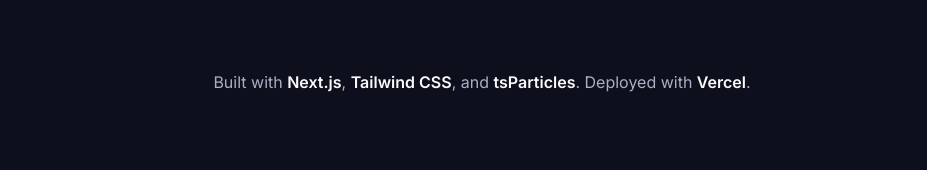
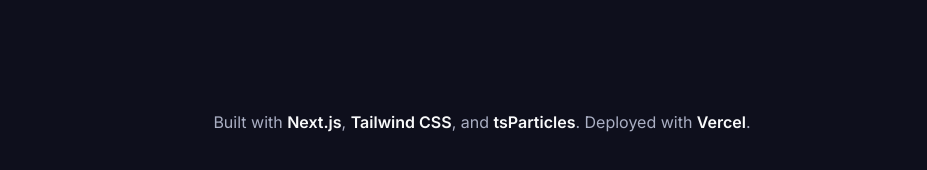
Before and after one commit to Spencer-J-Lee/portfolio-website-v1, a Next.js app: page / in a window 1280 px wide. Shown: the part 2777-2947 px from the top of the page, without its empty margins (158-1085 px from the left). Before the commit the page ends 2911 px from the top, so only its background shows below. Built offline with nearby package versions, Linux system fonts and the light colour scheme.

Commit message:
Add more spacing around footer

```diff
--- a/src/components/Footer.tsx
+++ b/src/components/Footer.tsx
@@ -17,7 +17,7 @@
   };
 
   return (
-    <footer className="text-muted relative m-auto mt-20 max-w-80 max-w-screen-xl px-20 pb-10 text-center">
+    <footer className="text-muted mt-30 relative m-auto max-w-80 max-w-screen-xl px-20 pb-20 text-center">
       Built with {links.next}, {links.tailwind}, and {links.particles}. Deployed
       with {links.vercel}.
     </footer>
```
